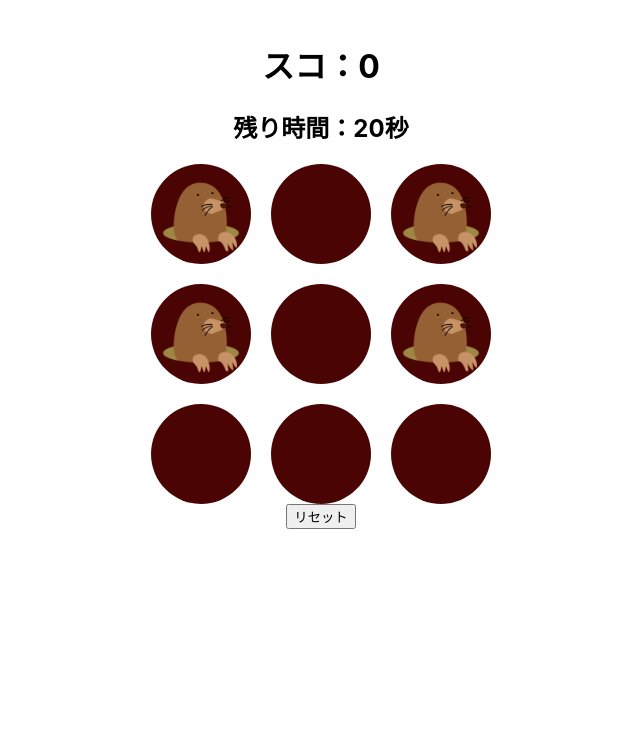
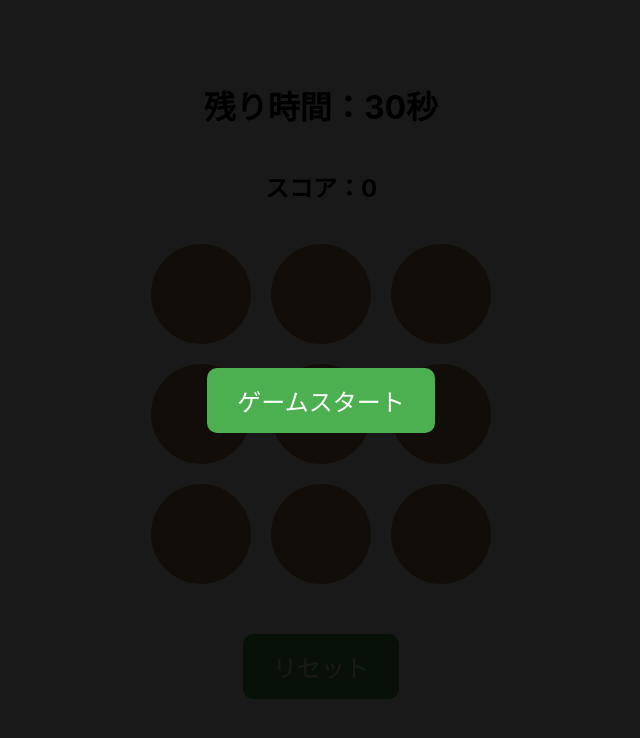
Before and after one commit to gazuyawork/whack-a-mole-02, a React (Create React App) app: page /game in a window 1280 px wide. Shown: the top 738 px of the page, without its empty margins (319-959 px from the left). Built offline with nearby package versions, Linux system fonts and the light colour scheme.

Commit message:
ゲーム開始ボタンと追加実装

```diff
--- a/public/index.html
+++ b/public/index.html
@@ -2,7 +2,7 @@
 <html lang="en">
   <head>
     <meta charset="utf-8" />
-    <link rel="icon" href="%PUBLIC_URL%/favicon.ico" />
+    <link rel="icon" href="%PUBLIC_URL%/mole_hit.png" />
     <meta name="viewport" content="width=device-width, initial-scale=1" />
     <meta name="theme-color" content="#000000" />
     <meta
@@ -24,7 +24,7 @@
       work correctly both with client-side routing and a non-root public URL.
       Learn how to configure a non-root public URL by running `npm run build`.
     -->
-    <title>React App</title>
+    <title>whack-a-mole</title>
   </head>
   <body>
     <noscript>You need to enable JavaScript to run this app.</noscript>
--- a/src/App.css
+++ b/src/App.css
@@ -1,4 +1,9 @@
 .App {
+    display: flex;
+    flex-direction: column;
+    justify-content: center;
+    align-items: center;
+    height: 90vh; /* ビューポート全体の高さ */
     text-align: center;
     padding: 20px;
 }
--- a/src/Game.css
+++ b/src/Game.css
@@ -1,3 +1,13 @@
+.Game {
+    display: flex;
+    flex-direction: column;
+    justify-content: center;
+    align-items: center;
+    height: 100vh; /* ビューポート全体の高さ */
+    text-align: center;
+    padding: 20px;
+  }
+
 .mole-grid {
     display: grid;
     grid-template-columns: repeat(3, 100px); /* 3列のグリッドレイアウト */
@@ -9,7 +19,7 @@
   .hole {
     width: 100px; /* モグラが表示される穴の幅 */
     height: 100px; /* モグラが表示される穴の高さ */
-    background-color: rgb(75, 4, 4);
+    background-color: rgb(179, 132, 79);
     position: relative; /* モグラの相対位置を設定 */
     border-radius: 50%; /* 穴を丸くする */
   }
@@ -22,3 +32,40 @@
     width: 100%; /* モグラの幅を穴の幅に合わせる */
     height: auto; /* モグラの高さを自動調整 */
   }
+
+  .overlay {
+    position: fixed;
+    top: 0;
+    left: 0;
+    width: 100%;
+    height: 100%;
+    background-color: rgba(0, 0, 0, 0.9); /* 半透明のグレー背景 */
+    display: flex;
+    justify-content: center;
+    align-items: center;
+    z-index: 1000; /* 他の要素より前面に表示 */
+  }
+
+  button {
+    padding: 15px 30px;
+    font-size: 24px;
+    background-color: #4CAF50;
+    color: white;
+    border: none;
+    border-radius: 10px;
+    cursor: pointer;
+    transition: background-color 0.3s ease;
+  }
+
+  button:hover {
+    background-color: #45a049;
+  }
+
+.reset-button {
+    margin-top: 50px;
+}
+
+.countdown {
+    color: #fff;
+    font-size: 150px;
+}
--- a/src/Game.jsx
+++ b/src/Game.jsx
@@ -9,6 +9,9 @@ function Game() {
     const [moles, setMoles] = useState(Array(NUM_MOLES).fill(false));
     const [score, setScore] = useState(0);
     const [timeLeft, setTimeLeft] = useState(30);
+    const [gameStarted, setGameStarted] = useState(false);
+    const [countdown, setCountdown] = useState(3);
+    const [showCountdown, setShowCountdown] = useState(false);
     const lacation = useLocation();
     const searchParams = new URLSearchParams(lacation.search);
     const mode = searchParams.get('mode');
@@ -17,13 +20,13 @@ function Game() {
     if (mode === 'medium') moleInterval = 700;
     if (mode === 'hard') moleInterval = 500;
 
-    useEffect(() => {
-        const interval = setInterval(() => {
-            const newMoles = moles.map(() => Math.random() < 0.3);
-            setMoles(newMoles);
-        }, moleInterval);
-        return () => clearInterval(interval);
-    }, [moles]);
+    // useEffect(() => {
+    //     const interval = setInterval(() => {
+    //         const newMoles = moles.map(() => Math.random() < 0.3);
+    //         setMoles(newMoles);
+    //     }, moleInterval);
+    //     return () => clearInterval(interval);
+    // }, [moles]);
 
     const handleClick = (index) => {
         if (moles[index]) {
@@ -34,14 +37,43 @@ function Game() {
         }
     }
 
+    // useEffect(() => {
+    //     if (timeLeft > 0) {
+    //         const timer = setTimeout(() => setTimeLeft(timeLeft - 1), 1000);
+    //         return () => clearTimeout(timer);
+    //     } else {
+    //         alert('ゲームオーバー！\nスコア：' + score);
+    //     }
+    // }, [timeLeft]);
+
+
+
+
+
     useEffect(() => {
-        if (timeLeft > 0) {
+        if (gameStarted) {
+            const interval = setInterval(() => {
+            const newMoles = moles.map(() => Math.random() < 0.3);
+            setMoles(newMoles);
+        }, 1000);
+        return () => clearInterval(interval);
+        }
+    }, [gameStarted]);
+
+    useEffect(() => {
+        if (gameStarted && timeLeft > 0) {
             const timer = setTimeout(() => setTimeLeft(timeLeft - 1), 1000);
             return () => clearTimeout(timer);
-        } else {
+        } else if (timeLeft === 0) {
             alert('ゲームオーバー！\nスコア：' + score);
         }
-    }, [timeLeft]);
+    }, [timeLeft, gameStarted]);
+
+
+
+
+
+
 
 
     useEffect(() => {
@@ -58,10 +90,35 @@ function Game() {
     };
 
 
+    const startCountdown = () => {
+        setShowCountdown(true);
+        const countdownInterval = setInterval(() => {
+            setCountdown((prevCountdown) => {
+                if (prevCountdown === 1) {
+                    clearInterval(countdownInterval);
+                    setShowCountdown(false);
+                    setGameStarted(true);
+                    return 3;
+                }
+                return prevCountdown - 1;
+            });
+        }, 1000);
+    };
+
     return (
         <div className="Game">
-            <h1>スコ：{score}</h1>
-            <h2>残り時間：{timeLeft}秒</h2>
+            {!gameStarted && !showCountdown && (
+                <div className="overlay">
+                <button onClick={startCountdown}>ゲームスタート</button>
+                </div>
+            )}
+            {showCountdown && (
+                <div className="overlay">
+                <h1 className="countdown">{countdown}</h1>
+                </div>
+            )}
+            <h1>残り時間：{timeLeft}秒</h1>
+            <h2>スコア：{score}</h2>
             <div className="mole-grid">
                 {moles.map((mole, index) => (
                 <div key={index} className="hole" onClick={ () => handleClick(index) }>
@@ -78,7 +135,7 @@ function Game() {
                 </div>
                 ))}
             </div>
-            <button onClick={resetGame}>リセット</button>
+            <button className="reset-button" onClick={resetGame}>リセット</button>
         </div>
     );
 }
```
Also changed, not shown: public/mole_hit.png (added).
